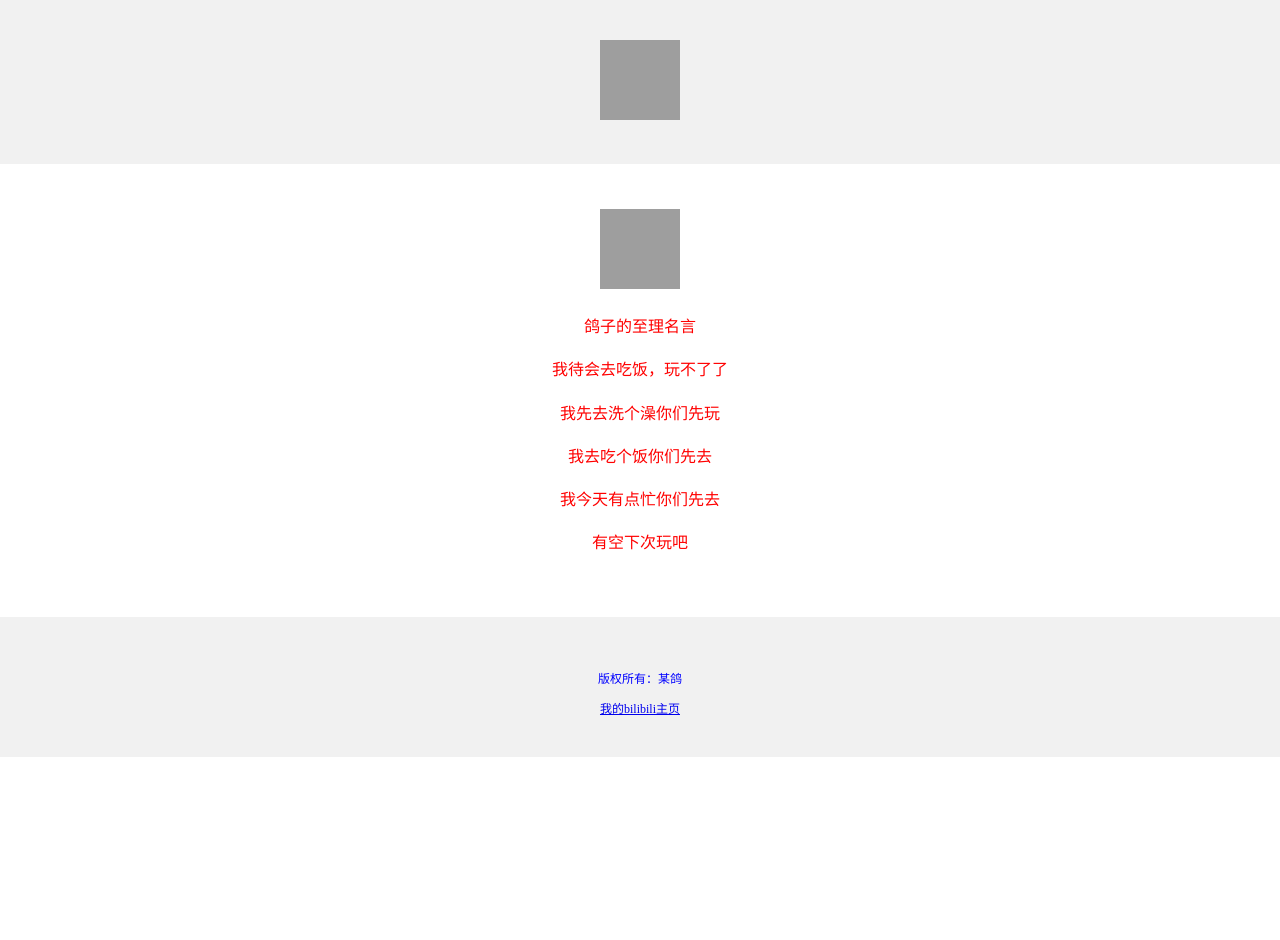
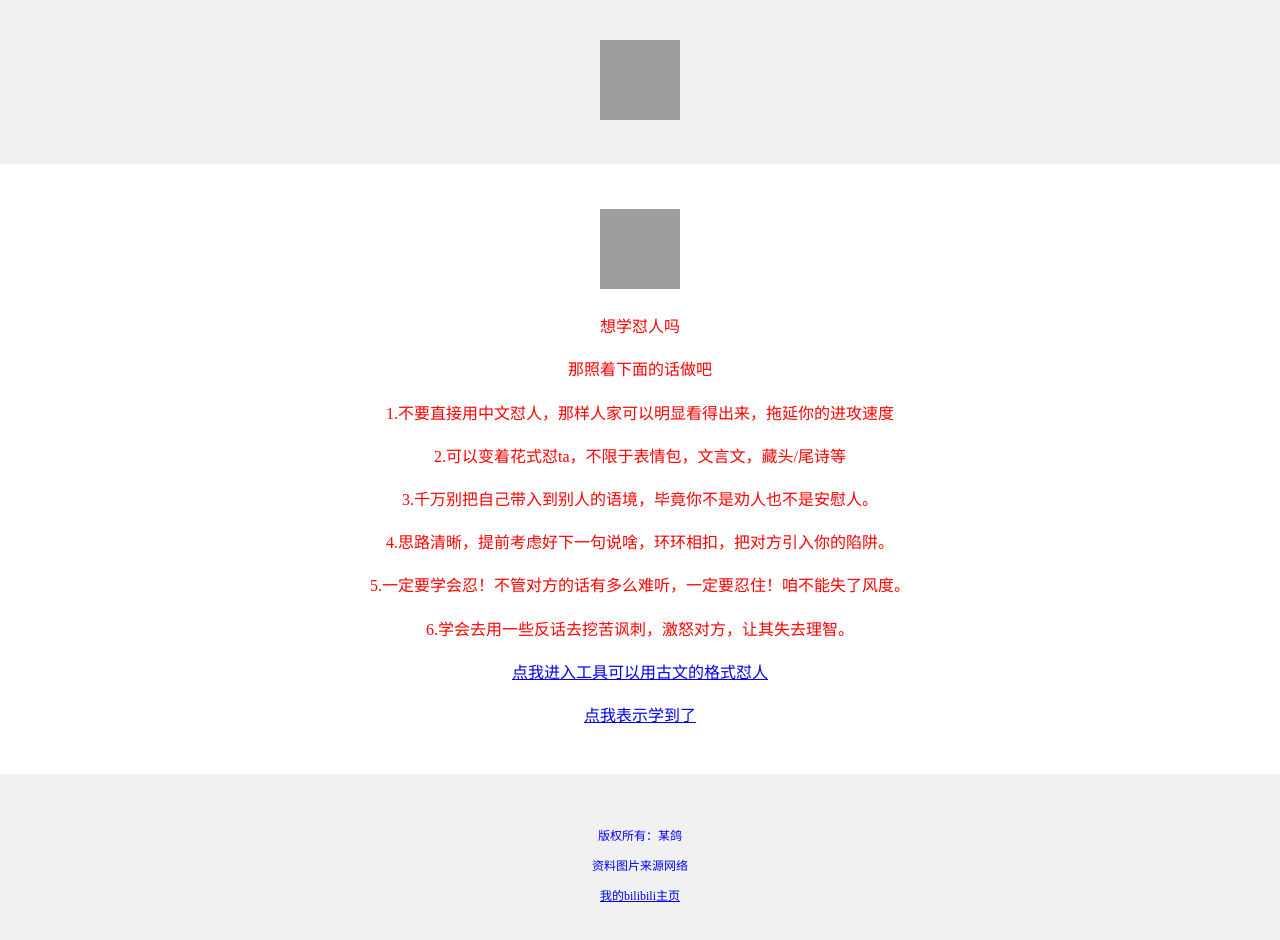
Before and after one commit to yizhida/re-1one1, a plain HTML site: page index.html in a window 1280 px wide. Before the commit the page ends 800 px from the top, so only its background shows below. Drawn offline with Linux system fonts and the light colour scheme; grey boxes are pictures that could not be loaded.

Commit message:
Add files via upload

```diff
--- a/index.html
+++ b/index.html
@@ -3,7 +3,7 @@
   <head>
     <meta charset="utf-8">
     <meta name="viewport" content="width=device-width, initial-scale=1" />
-    <title>鸽子网站</title>
+    <title>鸽子的怼人技巧</title>
     <style>
       body {
         margin: 0;
@@ -25,19 +25,23 @@
     color: red;
     text-align: center;
     "><img src='https://ts1.cn.mm.bing.net/th/id/R-C.a0f36c4641efec1bc687924cdbfa85c7?rik=ZCkEMs4JCtckAA&riu=http%3a%2f%2fwww.biaoqingb.com%2fuploads%2fimg1%2f20200118%2f64c62519a2940b9d1555192c22092544.jpg&ehk=6nt%2b9RC0DP8lnVu%2fAVOeh%2bATKN6y1XJ2dQY%2bLAp2OaE%3d&risl=&pid=ImgRaw&r=0' alt="滑稽" width="80px" height="80px">
-     <p>鸽子的至理名言</p>
-     <p>我待会去吃饭，玩不了了</p>
-     <p>我先去洗个澡你们先玩</p>
-     <p>我去吃个饭你们先去</p>
-     <p>我今天有点忙你们先去</p>
-     <p>有空下次玩吧</p></div>
+     <p>想学怼人吗</p>
+     <p>那照着下面的话做吧</p>
+     <p>1.不要直接用中文怼人，那样人家可以明显看得出来，拖延你的进攻速度</p>
+     <p>2.可以变着花式怼ta，不限于表情包，文言文，藏头/尾诗等</p>
+     <p>3.千万别把自己带入到别人的语境，毕竟你不是劝人也不是安慰人。</p>
+     <p>4.思路清晰，提前考虑好下一句说啥，环环相扣，把对方引入你的陷阱。</p>
+    <p>5.一定要学会忍！不管对方的话有多么难听，一定要忍住！咱不能失了风度。</p>
+    <p>6.学会去用一些反话去挖苦讽刺，激怒对方，让其失去理智。</p>
+    <a href="https://www.zifu123.cn/tools/shuwen.html">点我进入工具可以用古文的格式怼人</a>
+    </p><a href="https://www.bilibili.com/video/BV1uT4y1P7CX/?spm_id_from=333.788.recommend_more_video.-1&vd_source=f47f078d1d69e6c8fa563970bd0cb988">点我表示学到了</a></div>
     <div style="
     background-color: #f1f1f1;
     text-align: center;
     padding: 40px;
     font-size: 12px;
     color: blue;
-    "><p>版权所有：某鸽</p>
+    "><p>版权所有：某鸽</p><p>资料图片来源网络</p>
     <a href="https://space.bilibili.com/458104519?spm_id_from=333.788.0.0">我的bilibili主页</a>
     </div>
   </body>
```
